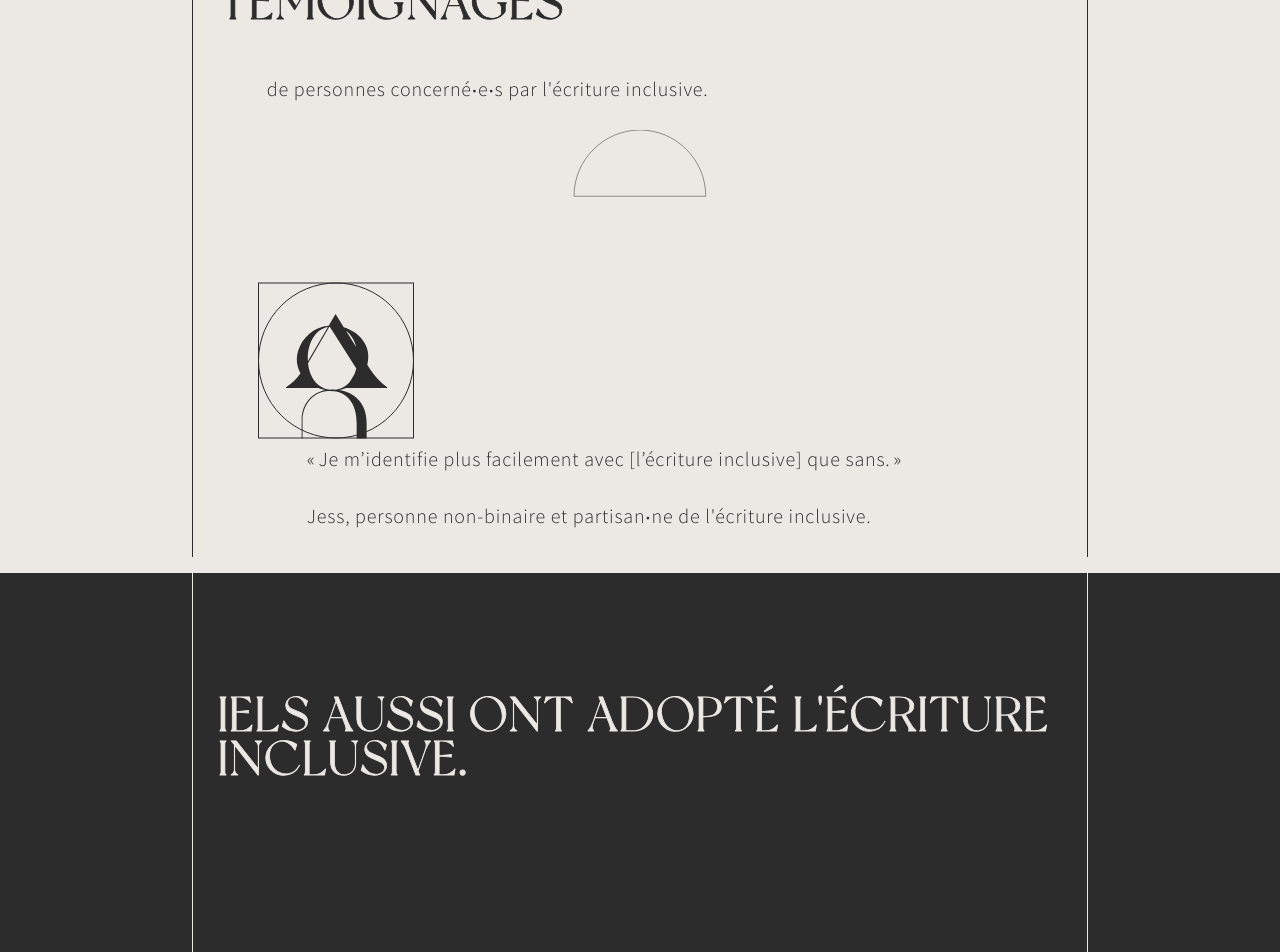
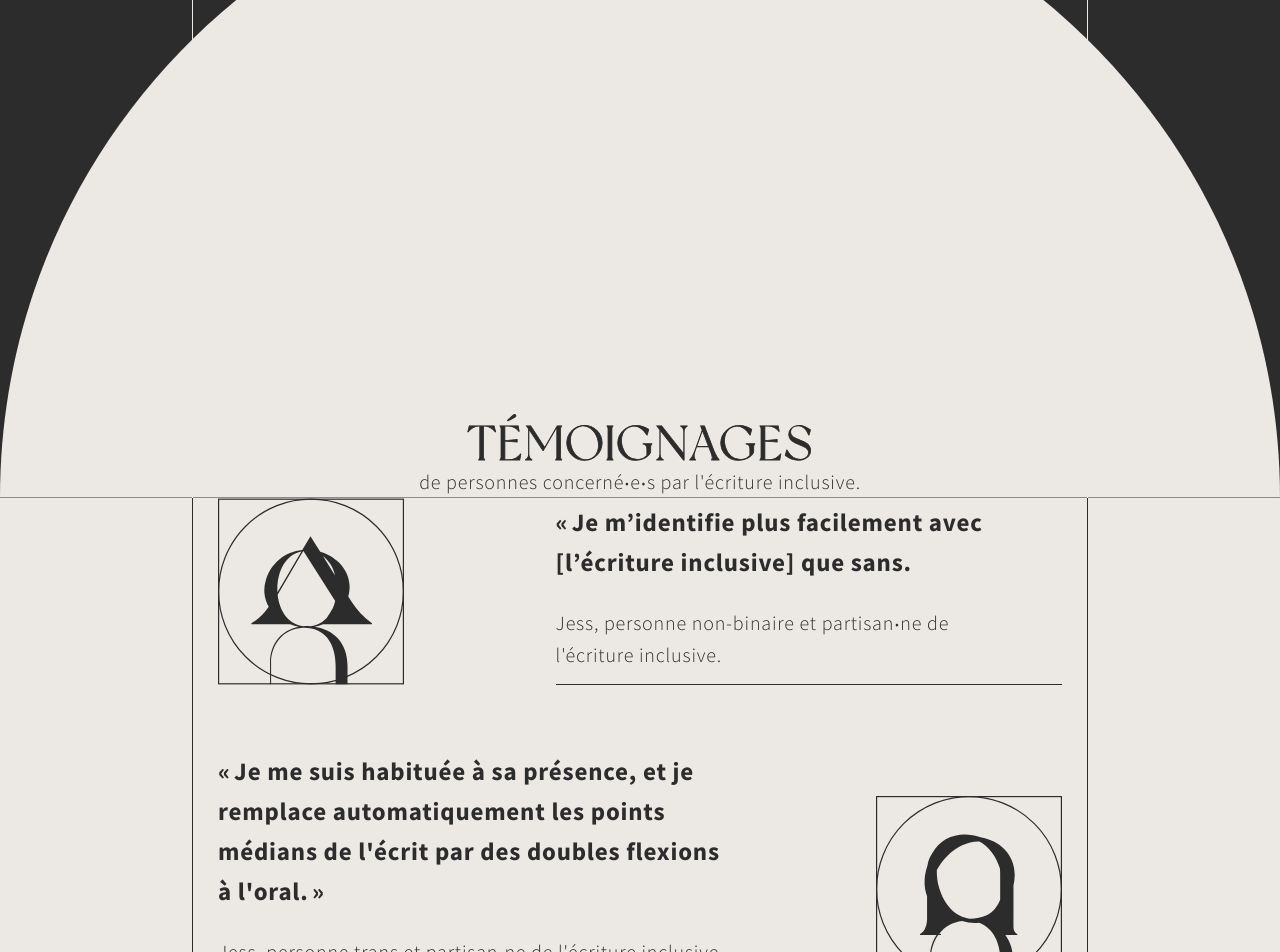
Before and after one commit to Tom-Delfosse/tfe-inclusive-writing, a Vue app in the folder inclusive_writing/: page / in a window 1280 px wide. Shown: the part 4280-5232 px from the top of the page. Built offline with nearby package versions, Linux system fonts and the light colour scheme.

Commit message:
Early code for banner

```diff
--- a/inclusive_writing/src/assets/data/temoignages.json
+++ b/inclusive_writing/src/assets/data/temoignages.json
@@ -1,44 +1,38 @@
 [
     {
         "name": "Jess",
-        "explanation": "Je m’identifie plus facilement avec [l’écriture inclusive] que&nbsp;sans.",
-        "img": "@/assets/img/svg/avatar-1.svg",
-        "author" : "Jess, personne non-binaire et partisan‧ne de l'écriture&nbsp;inclusive.",
-        "trans" : false
+        "explanation": "«&#8239;Je m’identifie plus facilement avec [l’écriture inclusive] que&nbsp;sans.&#8239;",
+        "img": "avatar-1.svg",
+        "author" : "Jess, personne non-binaire et partisan‧ne de l'écriture&nbsp;inclusive."
     },
     {
         "name": "Julie",
-        "explanation": "Je me suis habituée à sa présence, et je remplace automatiquement les points médians de l'écrit par des doubles flexions à&nbsp;l'oral.",
-        "img": "@/assets/img/svg/avatar-2.svg",
-        "author" : "Jess, personne trans et partisan‧ne de l'écriture&nbsp;inclusive.",
-        "trans" : false
+        "explanation": "«&#8239;Je me suis habituée à sa présence, et je remplace automatiquement les points médians de l'écrit par des doubles flexions à&nbsp;l'oral.&#8239;»",
+        "img": "avatar-2.svg",
+        "author" : "Jess, personne trans et partisan‧ne de l'écriture&nbsp;inclusive."
     },
     {
         "name": "Maxime",
-        "explanation": "Quand on s'adresse à moi au neutre, on ne me mégenre&nbsp;pas.",
-        "img": "@/assets/img/svg/avatar-3.svg",
-        "author" : "Maxime, personne non-binaire et partisan‧ne de l'écriture&nbsp;inclusive.",
-        "trans" : false
+        "explanation": "«&#8239;Quand on s'adresse à moi au neutre, on ne me mégenre&nbsp;pas.&#8239;»",
+        "img": "avatar-3.svg",
+        "author" : "Maxime, personne non-binaire et partisan‧ne de l'écriture&nbsp;inclusive."
     },
     {
         "name": "Nicolas",
-        "explanation": "L'écriture inclusive m'a offert un sentiment d'appartenance que je ne parvenais pas à ressentir lorsqu'on m'adressait au féminin ou au&nbsp;masculin.",
-        "img": "@/assets/img/svg/avatar-4.svg",
-        "author" : "Nicolas, personne non-binaire et partisan‧ne de l'écriture&nbsp;inclusive.",
-        "trans" : false
+        "explanation": "«&#8239;L'écriture inclusive m'a offert un sentiment d'appartenance que je ne parvenais pas à ressentir lorsqu'on m'adressait au féminin ou au&nbsp;masculin.&#8239;»",
+        "img": "avatar-4.svg",
+        "author" : "Nicolas, personne non-binaire et partisan‧ne de l'écriture&nbsp;inclusive."
     },
     {
         "name": "Flo",
-        "explanation": "L'idéal n'est pas que l'écriture inclusive soit améliorée, mais qu'elle soit&nbsp;acceptée.",
-        "img": "@/assets/img/svg/avatar-5.svg",
-        "author" : "Flo, personne non-binaire et partisan‧ne de l'écriture&nbsp;inclusive.",
-        "trans" : false
+        "explanation": "«&#8239;L'idéal n'est pas que l'écriture inclusive soit améliorée, mais qu'elle soit&nbsp;acceptée.&#8239;»",
+        "img": "avatar-5.svg",
+        "author" : "Flo, personne non-binaire et partisan‧ne de l'écriture&nbsp;inclusive."
     },
     {
         "name": "Ellie",
-        "explanation": "Si c'est possible dans d'autres langues comme l'anglais, alors pourquoi pas le&nbsp;français&nbsp;?",
-        "img": "@/assets/img/svg/avatar-6.svg",
-        "author" : "Ellie, personne trans et partisan‧ne de l'écriture&nbsp;inclusive.",
-        "trans" : true
+        "explanation": "«&#8239;Si c'est possible dans d'autres langues comme l'anglais, alors pourquoi pas le&nbsp;français&nbsp;?&#8239;»",
+        "img": "avatar-6.svg",
+        "author" : "Ellie, personne trans et partisan‧ne de l'écriture&nbsp;inclusive."
     }
 ]
--- a/inclusive_writing/src/components/vTem.vue
+++ b/inclusive_writing/src/components/vTem.vue
@@ -0,0 +1,177 @@
+<template>
+  <li v-for="tem in tems" :key="tem" class="list--tem__el">
+    <figure class="tem-group">
+      <img :src="require(`@/assets/img/svg/${tem.img}`)" alt="Avatar d'une personne concerné‧e." class="img img--avatar">
+      <figcaption>
+        <p class="tem-group__quote" v-html="tem.explanation" />
+        <p v-html="tem.author" />
+      </figcaption>
+    </figure>
+  </li>
+</template>
+<script>
+import tems from '@/assets/data/temoignages.json'
+
+export default {
+  data () {
+    return {
+      tems: tems
+    }
+  }
+}
+</script>
+<style lang="scss" scoped >
+
+.list--tem__el{
+  margin-top: $s-mob--big;
+
+  @include tb{
+    margin-top: $s-tab--big;
+  }
+  @include xl{
+    margin-top: $s-desk--medium-big;
+  }
+
+  &:nth-child(1){
+    margin-top: 0;
+  }
+
+  &:nth-child(even){
+    .tem-group{
+
+      @include tb{
+        flex-direction: row-reverse;
+        border-right: inherit;
+      }
+    }
+  }
+  .tem-group{
+    display: flex;
+    flex-direction: column;
+    justify-items: center;
+    align-items: center;
+    margin: 0;
+    flex-wrap: wrap;
+    max-width: $s-desk--massive*4;
+    margin-left: auto;
+    margin-right: auto;
+
+    @include tb{
+      flex-direction: row;
+      justify-content: space-between;
+      align-items: flex-end;
+    }
+
+    @include lg {
+      border-bottom: inherit;
+      // align-items: center;
+    }
+
+    .img--avatar{
+      max-width: $s-mob--biggest*3;
+      flex: 1;
+      height: auto;
+      margin-bottom: $s-mob--medium;
+
+      @include tb{
+        margin-bottom: 0;
+        max-width: $s-tab--biggest;
+      }
+      @include lg{
+        max-width: $s-desk--bigger;
+
+      }
+      @include xl{
+        max-width: $s-desk--biggest;
+
+      }
+      @include xxl{
+        max-width: $s-desk--biggest * 1.5;
+      }
+    }
+
+    figcaption{
+      border-bottom: 1px solid $c-black;
+
+      @include tb{
+        max-width: 60%;
+        margin-top: 0;
+      }
+
+      @include lg{
+      }
+      .tem-group__quote{
+        font-weight: $w-bold;
+        font-size: $s-mob--small;
+        padding-bottom: $s-mob--small;
+
+        @include tb{
+          font-size: $s-tab--smallest;
+          padding-bottom: $s-mob--small;
+        }
+        @include lg{
+          padding-bottom: $s-desk--smaller;
+          font-size: $s-desk--smaller;
+        }
+        @include xl{
+          padding-bottom: $s-desk--smaller;
+          font-size: $s-desk--smaller;
+        }
+        @include xxl{
+          font-size: $s-desk--small;
+        }
+      }
+      p{
+        margin: 0;
+        padding-bottom: $s-mob--smallest;
+
+        @include tb{
+          padding-bottom: $s-mob--smallest;
+          font-size: $s-tab--tiny;
+          width: 100%;
+        }
+        @include lg{
+          padding-bottom: $s-mob--smallest;
+          font-size: $s-desk--smallest;
+        }
+
+        @include xl{
+          padding-bottom: $s-mob--smaller;
+          font-size: $s-desk--smallest;
+        }
+      }
+    }
+  }
+}
+
+    // .list--tem{
+    //   margin-top: 0 ;
+    // }
+    // .tem-group{
+    //   border-bottom: 1px solid $c-black;
+    //   margin: $s-mob--bigger 0 $s-mob--smallest;
+
+    //   &:nth-child(1){
+    //     margin-top: 0;
+    //     padding-top: $s-mob--bigger;
+
+    //   }
+    //   &:nth-last-child(1){
+    //     margin-bottom: 0;
+
+    //   }
+
+    //   &__quote{
+    //     font-weight: 700;
+    //     font-size: $s-mob--small;
+    //     margin: $s-mob--medium 0 $s-mob--small ;
+    //   }
+
+    //   .img--avatar{
+    //     display: block;
+    //     margin-left: auto;
+    //     margin-right: auto;
+    //   }
+    // }
+
+</style>
--- a/inclusive_writing/src/views/Main.vue
+++ b/inclusive_writing/src/views/Main.vue
@@ -71,13 +71,30 @@
       <section class="section section--white section--tem">
         <div class="section__content">
           <div class="title-wrap">
+            <svg
+              class="img img--bg"
+              width="263"
+              height="132"
+              viewBox="0 0 263 132"
+              fill="none"
+            >
+              <path d="M132 0C59.2 0 0 59.2 0 132H263C263 59.2 203.8 0.5 132 0Z" fill="#ECE9E5" stroke="#2C2C2C" />
+            </svg>
             <div class="title-wrap__text">
               <h2 class="title title--medium">
                 Témoignages
               </h2>
               <p>de personnes concerné‧e‧s par l'écriture&nbsp;inclusive.</p>
             </div>
-            <svg
+          </div>
+          <!-- <div class="title-wrap">
+            <div class="title-wrap__text">
+              <h2 class="title title--medium">
+                Témoignages
+              </h2>
+              <p>de personnes concerné‧e‧s par l'écriture&nbsp;inclusive.</p>
+            </div> -->
+          <!-- <svg
               class="img img--bg"
               width="263"
               height="132"
@@ -85,21 +102,11 @@
               fill="none"
             >
               <path d="M132 0C59.2 0 0 59.2 0 132H262.5C262.5 59.2 203.8 0.5 132 0Z" fill="#ECE9E5" stroke="#2C2C2C" />
-            </svg>
-          </div>
+            </svg> -->
+          <!-- </div> -->
 
           <ul class="list list--tem">
-            <li class="list--tem__el">
-              <figure class="tem-group">
-                <img src="@/assets/img/svg/avatar-1.svg" alt="Avatar d'une personne concerné‧e." class="img img--avatar">
-                <figcaption>
-                  <p class="tem-group__quote">
-                    «&#8239;Je m’identifie plus facilement avec [l’écriture inclusive] que&nbsp;sans.&#8239;»
-                  </p>
-                  <p>Jess, personne non-binaire et partisan‧ne de l'écriture&nbsp;inclusive.</p>
-                </figcaption>
-              </figure>
-            </li>
+            <vTem />
           </ul>
         </div>
       </section>
@@ -166,6 +173,7 @@ import vScrollBtn from '@/components/vScrollBtn.vue'
 import vCTA from '@/components/vCTA.vue'
 import vExample from '@/components/vExample.vue'
 import vExampleBig from '@/components/vExampleBig.vue'
+import vTem from '@/components/vTem.vue'
 import { ref } from 'vue'
 
 export default {
@@ -174,6 +182,7 @@ export default {
     vFooter,
     vExample,
     vExampleBig,
+    vTem,
     vScrollBtn
   },
 
@@ -243,6 +252,11 @@ export default {
   &--about{
     .section__content{
       padding-top: $s-mob--massive;
+      padding-bottom: 49.1vw;
+
+      @include tb{
+        padding-bottom: 49.7vw;
+      }
 
       @include sm{
         padding-top: $s-mob--bigger;
@@ -296,6 +310,82 @@ export default {
           max-width: 65%;
         }
       }
+    }
+  }
+
+  &--tem{
+
+    position: relative;
+
+    .title-wrap{
+      // position: relative;
+
+      .img--bg{
+        display: block;
+        position: absolute;
+        stroke-width: 0px;
+        width: 100%;
+        height: auto;
+        bottom: 100%;
+        z-index: 0;
+        left: 0;
+        max-height: 100vw;
+
+        path{
+          width: 100vw;
+          height: 100vh;
+        }
+      }
+
+      &__text{
+        position: absolute;
+        bottom: 100%;
+        text-align: center;
+        left: 50%;
+        transform: translateX(-50%);
+        width: 100%;
+        // border-left: 1px solid $c-black;
+        // border-right: 1px solid $c-black;
+        // margin:  0 $s-mob--smaller;
+        // padding: $s-mob--big $s-mob--smaller;
+        // width: calc(100% - (#{$s-mob--smaller} * 4));
+
+        //   @include sm{
+        //     margin: 0 $s-mob--medium;
+        //     padding: $s-mob--medium*2 $s-mob--small $s-mob--big;
+        //     width: calc(100% - (#{$s-mob--medium} * 2 + #{$s-mob--small} *2));
+        //   }
+
+        //   @include tb{
+        //     margin: 0 10%;
+        //     padding: $s-tab--big*2 $s-tab--smaller $s-tab--big;
+        //     width: calc(100% - 20vw - (#{$s-tab--smaller} * 2));
+        //   }
+
+        //   @include lg{
+        //     margin: 0 15%;
+        //     padding: $s-desk--big*2 $s-desk--smaller $s-desk--big;
+        //     width: calc(100% - 30vw - (#{$s-desk--smaller} * 2));
+        //   }
+
+        //   @include xl{
+        //     padding: $s-desk--big*2 $s-desk--medium $s-desk--big;
+        //     width: calc(100% - 30vw - (#{$s-desk--medium} * 2));
+        //   }
+
+        //   @include xxl{
+        //     padding: $s-desk--big*2 $s-desk--medium-plus $s-desk--big;
+        //     width: calc(100% - 30vw - (#{$s-desk--medium-plus} * 2));
+        //   }
+
+        .title, p{
+          margin: 0;
+          margin: 0 auto;
+          padding: 0;
+          text-align: center;
+        }
+      }
+
     }
   }
 }
@@ -407,37 +497,6 @@ export default {
 
 //       }
 //     }
-
-//     .list--tem{
-//       margin-top: 0 ;
-//     }
-//     .tem-group{
-//       border-bottom: 1px solid $c-black;
-//       margin: $s-mob--bigger 0 $s-mob--smallest;
-
-//       &:nth-child(1){
-//         margin-top: 0;
-//         padding-top: $s-mob--bigger;
-
-//       }
-//       &:nth-last-child(1){
-//         margin-bottom: 0;
-
-//       }
-
-//       &__quote{
-//         font-weight: 700;
-//         font-size: $s-mob--small;
-//         margin: $s-mob--medium 0 $s-mob--small ;
-//       }
-
-//       .img--avatar{
-//         display: block;
-//         margin-left: auto;
-//         margin-right: auto;
-//       }
-//     }
-//   }
 
 //   &--others{
 //     position: relative;
```
Also changed, not shown: inclusive_writing/src/components/vCTA.vue (+9 -1 lines).
